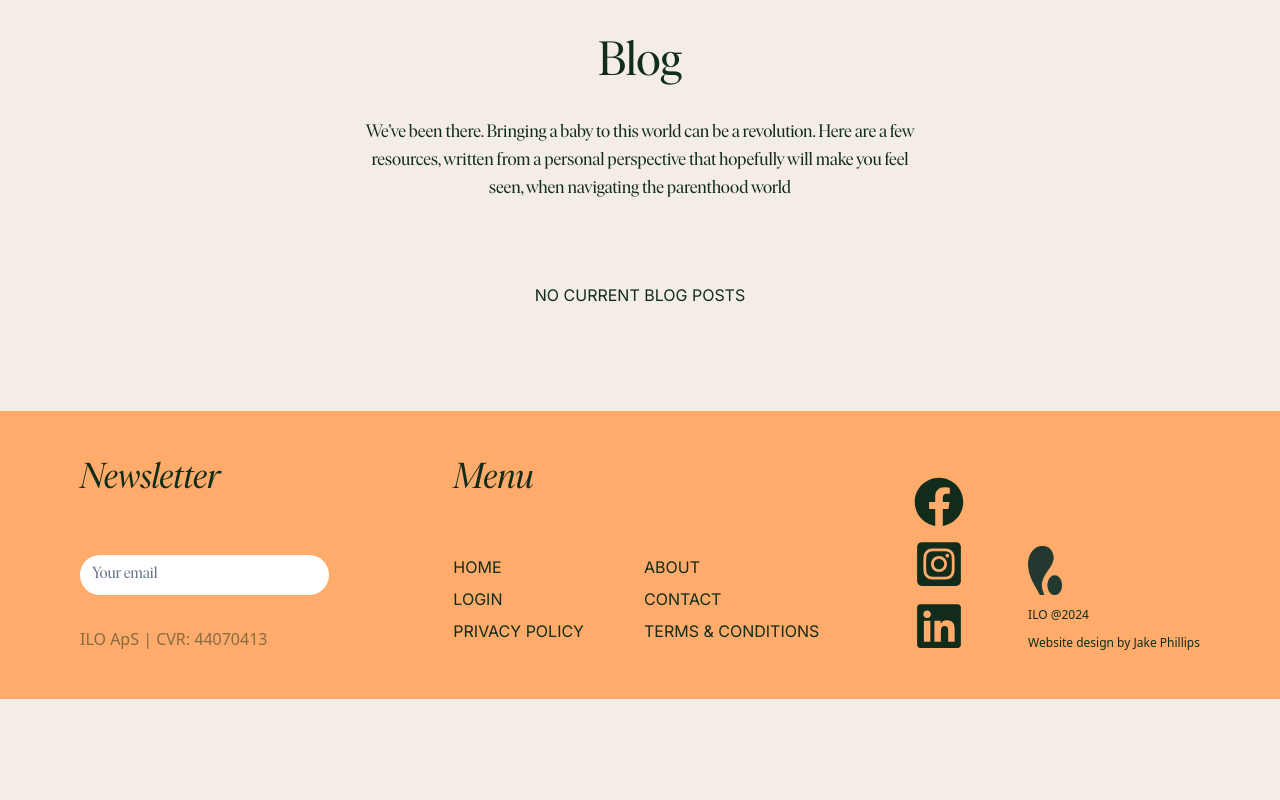
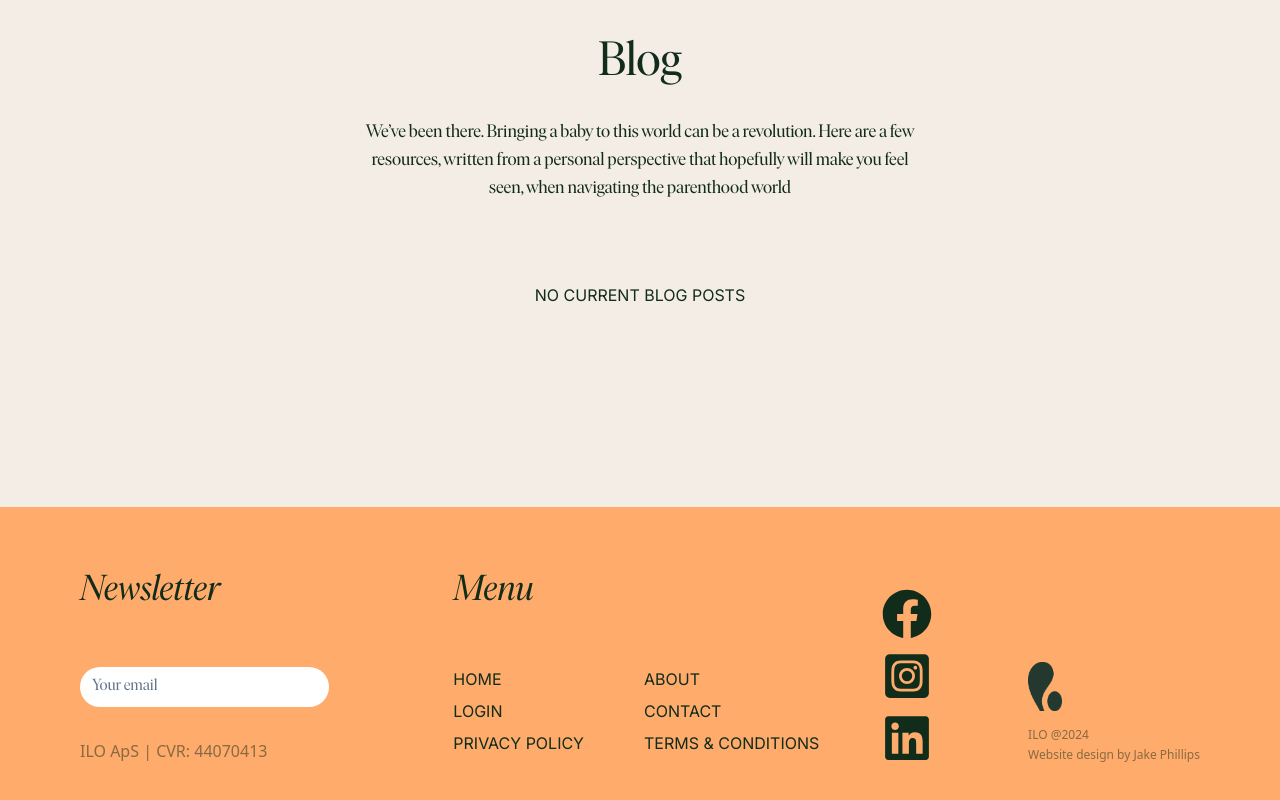
Before and after one commit to j-o-phillips/ilo-events, a Next.js app: page / in a window 1280 px wide. Shown: the part 1720-2520 px from the top of the page. Before the commit the page ends 2419 px from the top, so only its background shows below. Built offline with nearby package versions, Linux system fonts and the light colour scheme; no server answers; the database is empty.

Commit message:
format footer

```diff
--- a/app/layout.tsx
+++ b/app/layout.tsx
@@ -36,6 +36,7 @@ export default async function RootLayout({
         className={`${inter.variable} ${ivarReg.variable} ${ivarIta.variable}`}
       >
         <ToasterProvider />
+
         <Navbar currentUser={currentUser} />
         <div className="pt-24">{children}</div>
         <Footer />
--- a/app/myevents/page.tsx
+++ b/app/myevents/page.tsx
@@ -16,7 +16,9 @@ const MyEvents = async () => {
         </Link>
       </div>
       {events?.length === 0 ? (
-        <div className="py-2 ">You have not created any events yet...</div>
+        <div className="flex justify-center items-center min-h-80">
+          You have not created any events yet...
+        </div>
       ) : (
         <div
           className="
--- a/app/search/page.tsx
+++ b/app/search/page.tsx
@@ -9,7 +9,11 @@ const SearchPage = async () => {
   // const currentUser = await getCurrentUser();
 
   if (events.length === 0) {
-    return <div>No Events</div>;
+    return (
+      <div className="flex justify-center items-center min-h-screen">
+        No Events
+      </div>
+    );
   }
 
   return (
@@ -26,6 +30,7 @@ const SearchPage = async () => {
       xl:grid-cols-5
       2xl:grid-cols-6
       gap-8
+
       "
       >
         {events.map((event: any) => {
--- a/components/auth/login-widget.tsx
+++ b/components/auth/login-widget.tsx
@@ -1,7 +1,7 @@
 const LoginWidget = () => {
   return (
     <>
-      <div className="h-[150px] w-[150px] bg-secondary fixed rounded-full right-8 top-28 shadow-xl ">
+      <div className="h-[150px] w-[150px] bg-secondary fixed rounded-full right-8 top-28 shadow-xl z-10 ">
         <svg
           viewBox="0 0 110 110"
           xmlns="http://www.w3.org/2000/svg"
@@ -23,7 +23,7 @@ const LoginWidget = () => {
           </text>
         </svg>
       </div>
-      <div className="w-[34px] fixed top-[161px] right-[90px]">
+      <div className="w-[34px] fixed top-[161px] right-[90px] z-20">
         <img src="./images/ILO_sign_green.png" alt="iloSign" />
       </div>
     </>
--- a/components/footer/Footer.tsx
+++ b/components/footer/Footer.tsx
@@ -5,7 +5,7 @@ import SocialIcons from "./SocialIcons";
 
 const Footer = () => {
   return (
-    <div className="bg-secondary text-primary py-12">
+    <div className="bg-secondary text-primary py-16 mt-24">
       <Container>
         <div className="flex flex-row w-full justify-between">
           <Newsletter />
--- a/components/footer/SocialIcons.tsx
+++ b/components/footer/SocialIcons.tsx
@@ -2,18 +2,20 @@ import { FaFacebook, FaInstagramSquare, FaLinkedin } from "react-icons/fa";
 
 const SocialIcons = () => {
   return (
-    <div className="flex flex-row gap-16 flex-1 justify-end items-end">
+    <div className="flex flex-row gap-24 flex-1 justify-end items-end">
       <div className="flex flex-col gap-3 ">
         <FaFacebook size={50} />
         <FaInstagramSquare size={50} />
         <FaLinkedin size={50} />
       </div>
-      <div className="flex flex-col gap-3">
-        <div className="w-[34px] ">
+      <div className="flex flex-col ">
+        <div className="w-[34px] mb-3 ">
           <img src="./images/ILO_sign_green.png" alt="iloSign" />
         </div>
-        <p className="text-xs">ILO @2024</p>
-        <p className="text-xs">Website design by Jake Phillips</p>
+        <p className="text-xs text-primary/50 py-1">ILO @2024</p>
+        <p className="text-xs text-primary/50 ">
+          Website design by Jake Phillips
+        </p>
       </div>
     </div>
   );
```
